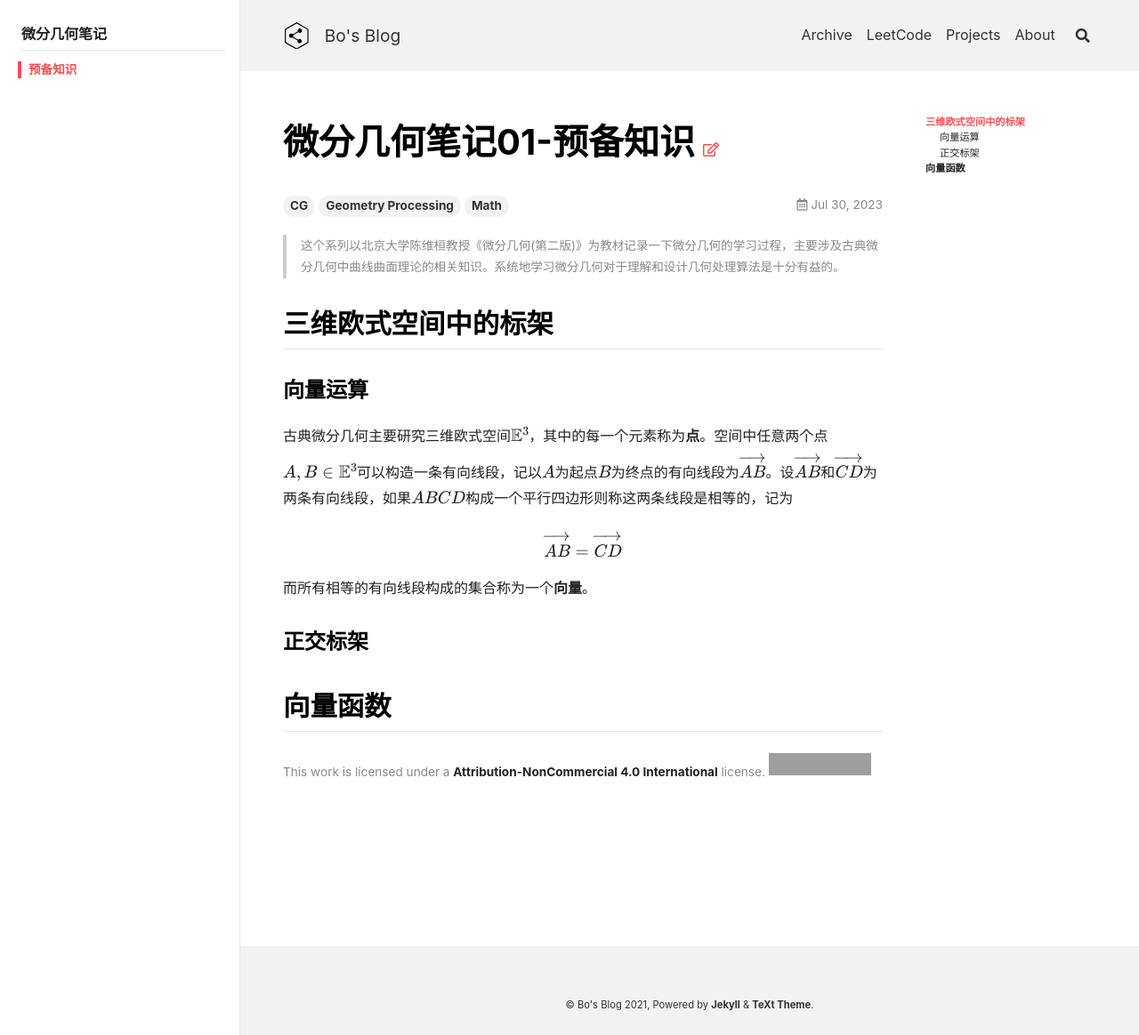
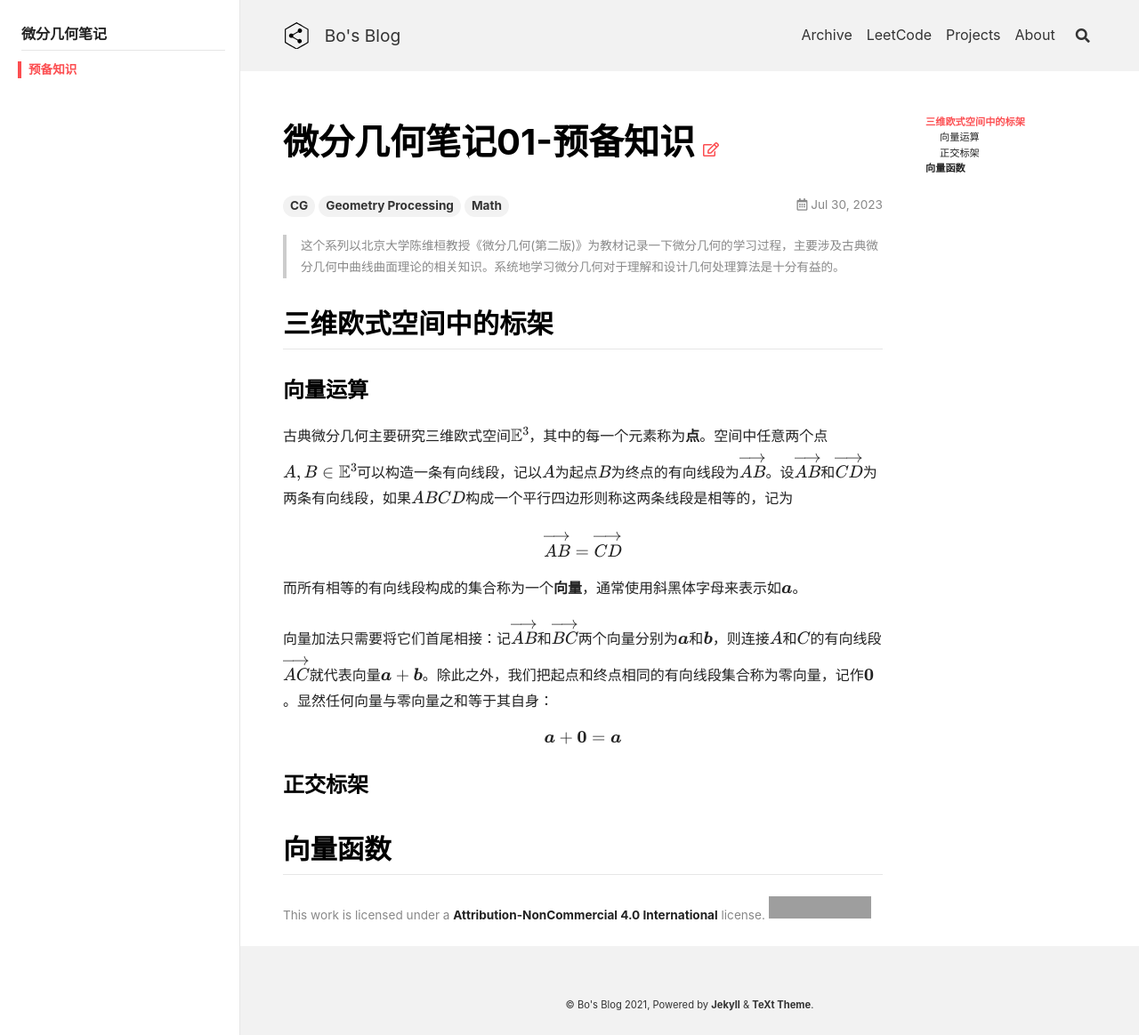
Before and after one commit to peng00bo00/peng00bo00_previous_blog, a Jekyll site: the page built from _posts/2023-07-30-DifferentialGeometry-NOTES-01.md, in a window 1280 px wide. Shown: the whole page at 89% size. Built offline with Jekyll 4.4.1, drawn with Linux system fonts in a browser that asks for light colours; nearby versions of some CDN libraries; grey boxes are pictures that could not be loaded.

Commit message:
Update 2023-07-30-DifferentialGeometry-NOTES-01.md

```diff
--- a/_posts/2023-07-30-DifferentialGeometry-NOTES-01.md
+++ b/_posts/2023-07-30-DifferentialGeometry-NOTES-01.md
@@ -22,7 +22,13 @@ $$
 \overrightarrow{AB} = \overrightarrow{CD}
 $$
 
-而所有相等的有向线段构成的集合称为一个**向量**。
+而所有相等的有向线段构成的集合称为一个**向量**，通常使用斜黑体字母来表示如$$\boldsymbol{a}$$。
+
+向量加法只需要将它们首尾相接：记$$\overrightarrow{AB}$$和$$\overrightarrow{BC}$$两个向量分别为$$\boldsymbol{a}$$和$$\boldsymbol{b}$$，则连接$$A$$和$$C$$的有向线段$$\overrightarrow{AC}$$就代表向量$$\boldsymbol{a}+\boldsymbol{b}$$。除此之外，我们把起点和终点相同的有向线段集合称为零向量，记作$$\boldsymbol{0}$$。显然任何向量与零向量之和等于其自身：
+
+$$
+\boldsymbol{a}+\boldsymbol{0} = \boldsymbol{a}
+$$
 
 ### 正交标架
 
```
